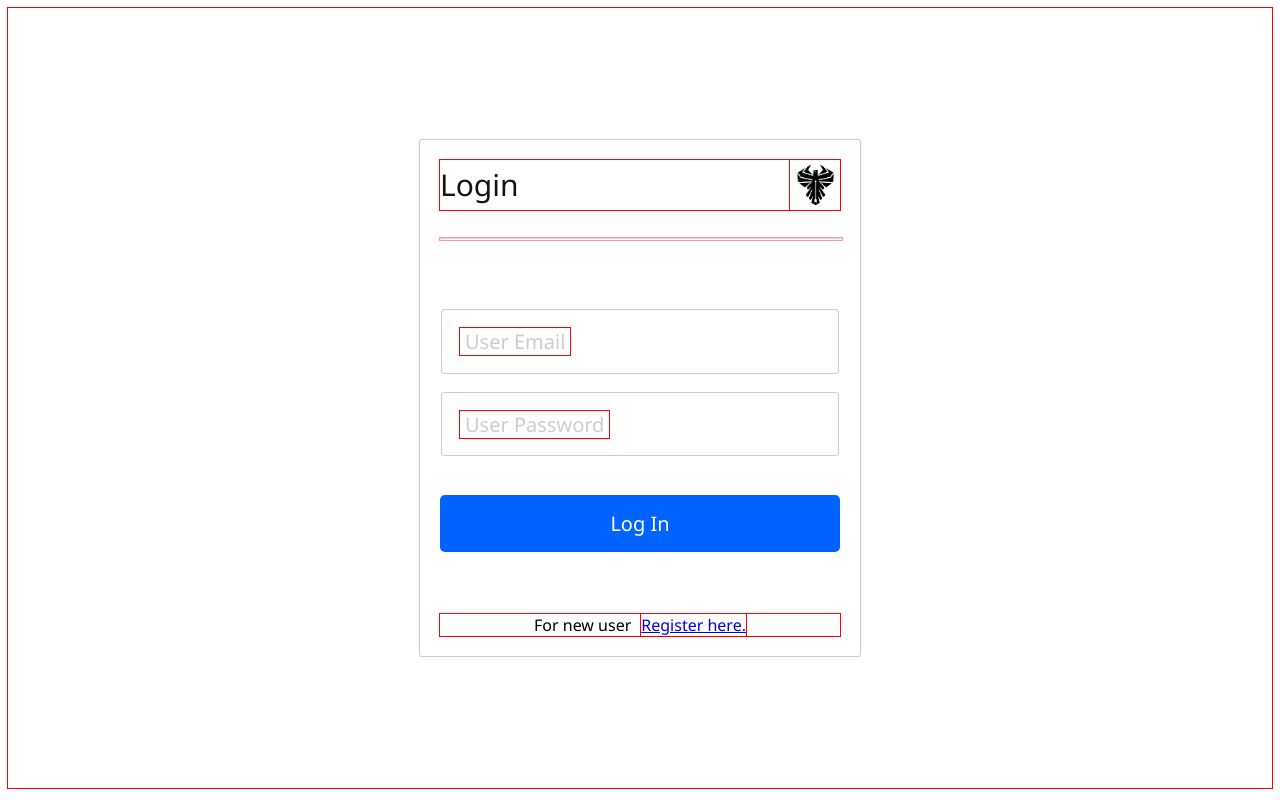
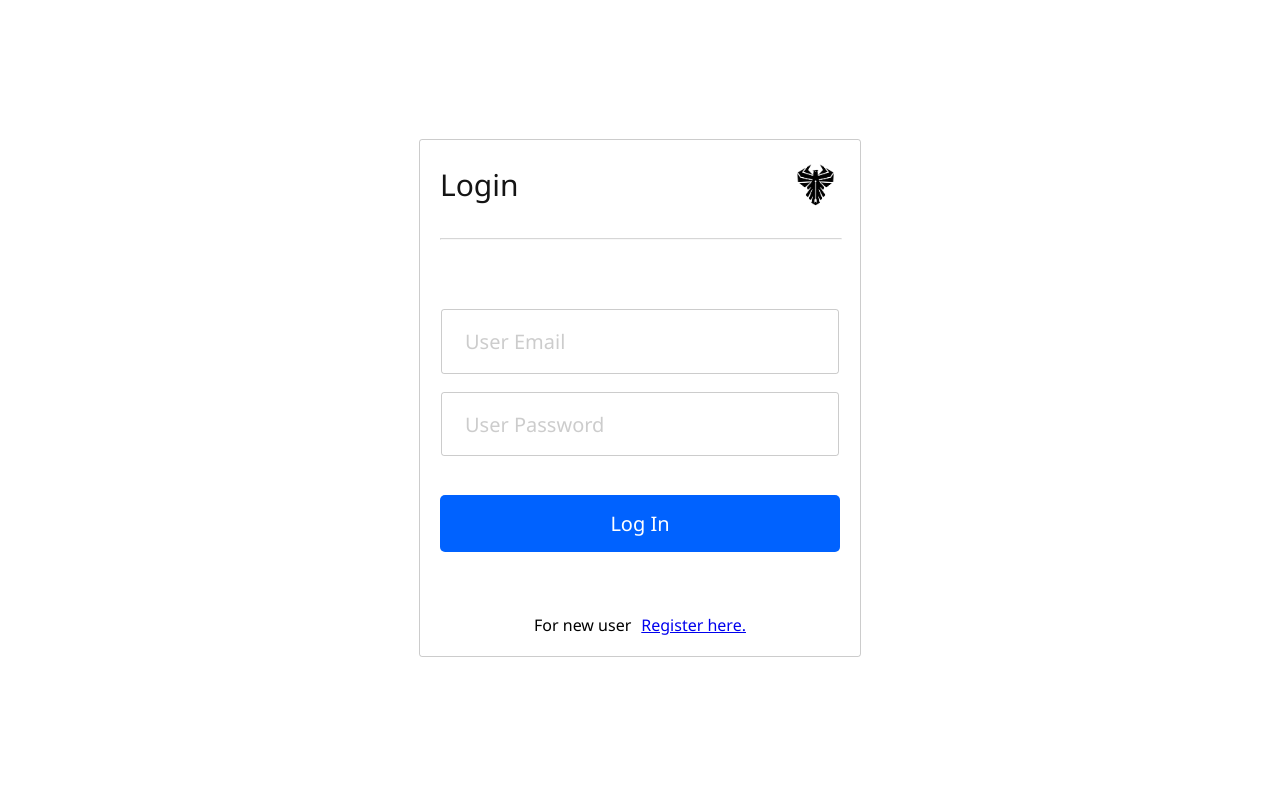
Before and after one commit to AkshanshChauhan17/gearsmith-fend, a React (Vite) app: page / in a window 1280 px wide. Built offline with nearby package versions, Linux system fonts and the light colour scheme; no server answers.

Commit message:
change in border guide

```diff
--- a/src/components/footer/index.jsx
+++ b/src/components/footer/index.jsx
@@ -1,4 +1,4 @@
-import { AiFillFacebook, AiFillInstagram, AiFillYoutube, AiOutlineFacebook, AiOutlineInstagram, AiOutlineYoutube } from "react-icons/ai";
+import { AiOutlineFacebook, AiOutlineInstagram, AiOutlineYoutube } from "react-icons/ai";
 import { Link } from "react-router-dom"
 import icon_g_pay from '../../assets/images/google-pay.png'
 import icon_master_card from '../../assets/images/master-card.webp'
--- a/src/index.css
+++ b/src/index.css
@@ -6,5 +6,5 @@
 }
 
 * {
-  outline: 1px solid red;
+  outline: 0px solid red;
 }
```
